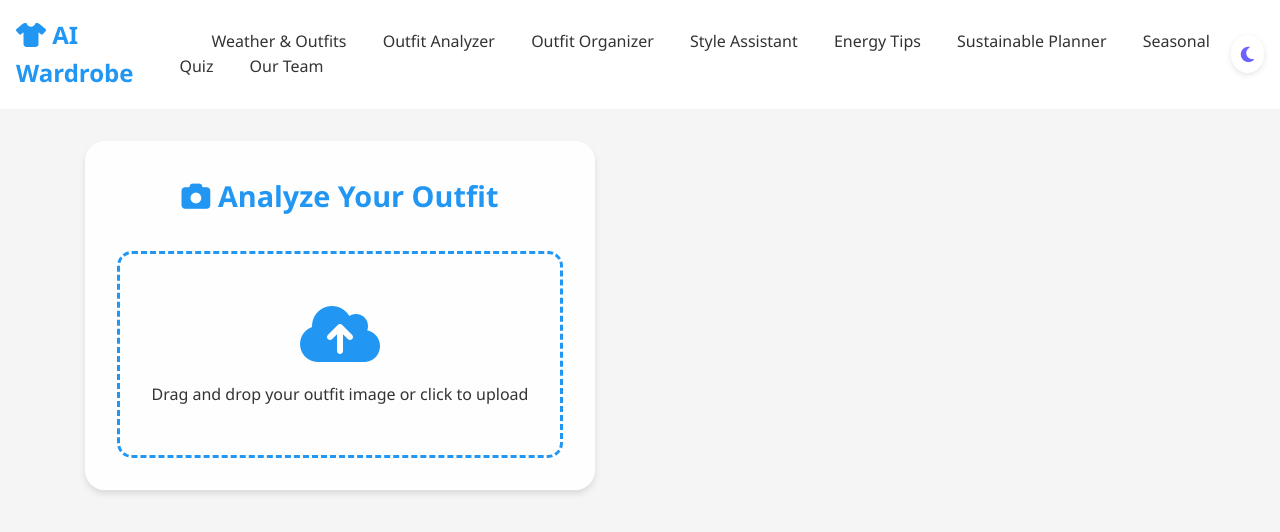
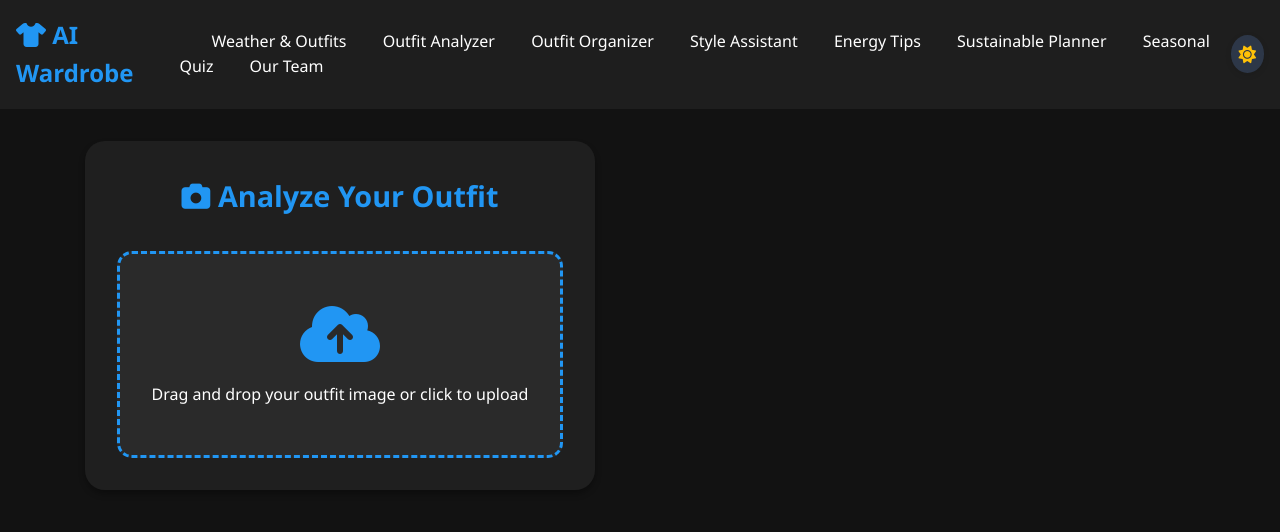
Before and after one commit to KomalJoshi17/Seasonal-Wardrobe, a website: page frontend/outfit-analyzer.html in a window 1280 px wide. Both pictures are taken after a click on the element 1247 px from the left and 54 px from the top of the page. Drawn offline with Linux system fonts and the light colour scheme.

Commit message:
modified:   frontend/bot.html 	modified:   frontend/css/style.css 	modified:   frontend/energy-tips.html 	modified:   frontend/index.html 	modified:   frontend/js/theme.js 	modified:   frontend/outfit-analyzer.html 	modified:   frontend/outfit-organizer.html 	modified:   frontend/seasonal-quiz.html 	modified:   frontend/sustainable-planner.html 	modified:   frontend/team.html

```diff
--- a/frontend/css/style.css
+++ b/frontend/css/style.css
@@ -810,7 +810,7 @@ html[data-theme="dark"] .theme-toggle i.fa-sun {
 }
 
 html[data-theme="light"] .theme-toggle i.fa-moon {
-    color: #6C63FF;
+    color: #2196f3;
 }
 
 html[data-theme="dark"] .theme-toggle {
--- a/frontend/js/theme.js
+++ b/frontend/js/theme.js
@@ -1,22 +1,34 @@
 // Theme toggle functionality
 document.addEventListener('DOMContentLoaded', function() {
-    // Get the theme toggle button
-    const themeToggle = document.getElementById('themeToggle');
+    initializeTheme();
 
-    // Check if there's a saved theme preference
+    // Add event listener to theme toggle button
+    const themeToggle = document.querySelector('.theme-toggle');
+    if (themeToggle) {
+        themeToggle.addEventListener('click', toggleTheme);
+    }
+});
+
+// Initialize theme based on localStorage or system preference
+function initializeTheme() {
     const savedTheme = localStorage.getItem('theme');
+    const prefersDark = window.matchMedia && window.matchMedia('(prefers-color-scheme: dark)').matches;
 
-    // Apply saved theme or default to light
+    // Set theme based on saved preference or system preference
     if (savedTheme) {
         document.documentElement.setAttribute('data-theme', savedTheme);
         updateThemeIcon(savedTheme);
+    } else if (prefersDark) {
+        document.documentElement.setAttribute('data-theme', 'dark');
+        updateThemeIcon('dark');
     } else {
         document.documentElement.setAttribute('data-theme', 'light');
         updateThemeIcon('light');
     }
+}
 
-    // Add click event to toggle theme
-    themeToggle.addEventListener('click', function() {
+// Toggle between light and dark themes
+function toggleTheme() {
     const currentTheme = document.documentElement.getAttribute('data-theme');
     const newTheme = currentTheme === 'light' ? 'dark' : 'light';
 
@@ -26,15 +38,16 @@ document.addEventListener('DOMContentLoaded', function() {
 
     // Update icon
     updateThemeIcon(newTheme);
-    });
+}
 
-    // Function to update the theme icon
+// Update the theme toggle icon based on current theme
 function updateThemeIcon(theme) {
-        const icon = themeToggle.querySelector('i');
+    const themeToggle = document.querySelector('.theme-toggle i');
+    if (themeToggle) {
         if (theme === 'dark') {
-            icon.className = 'fas fa-sun';
+            themeToggle.className = 'fas fa-sun';
         } else {
-            icon.className = 'fas fa-moon';
+            themeToggle.className = 'fas fa-moon';
         }
     }
-});
+}
--- a/frontend/outfit-analyzer.html
+++ b/frontend/outfit-analyzer.html
@@ -22,7 +22,7 @@
             <a href="seasonal-quiz.html">Seasonal Quiz</a>
             <a href="team.html">Our Team</a>
         </div>
-        <div class="theme-toggle">
+        <div class="theme-toggle" style="cursor: pointer;" class="themeToggle">
             <i class="fas fa-moon"></i>
         </div>
     </nav>
```
Also changed, not shown: frontend/bot.html (+1 -1 lines), frontend/energy-tips.html (+1 -1 lines), frontend/index.html (+1 -1 lines), frontend/outfit-organizer.html (+1 -1 lines), frontend/seasonal-quiz.html (+1 -1 lines), frontend/sustainable-planner.html (+1 -1 lines), frontend/team.html (+1 -1 lines). Lines whose indentation alone changed are shown as unchanged.
